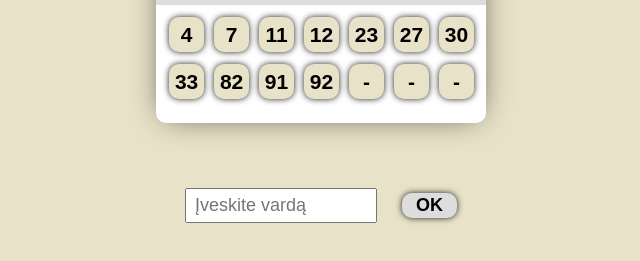
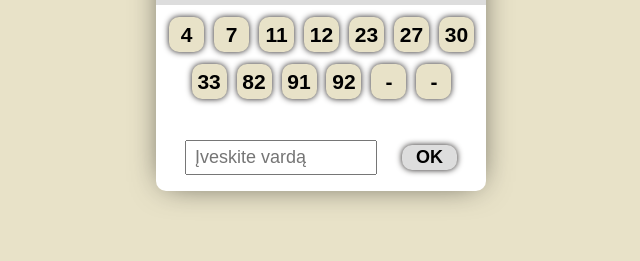
Before and after one commit to aiveris/aitvaras, a plain HTML site: page index.html in a window 1280 px wide. Shown: the part 99-360 px from the top of the page, without its empty margins (319-959 px from the left). Drawn offline with nearby package versions, Linux system fonts and the light colour scheme; no server answers.

Commit message:
Update index.html

```diff
--- a/index.html
+++ b/index.html
@@ -71,8 +71,6 @@
         <button onclick="add_player_92()" id="92" class="" value="92">92</button>
         <button onclick="add_player_X0()" id="X0" class="" value="X0">-</button>
         <button onclick="add_player_X1()" id="X1" class="" value="X1">-</button>
-        <button onclick="add_player_X2()" id="X2" class="" value="X2">-</button>
-      </div>
       </div>
       <table class="table-a1"></table>
       <div class="add-todo-a1">
```
